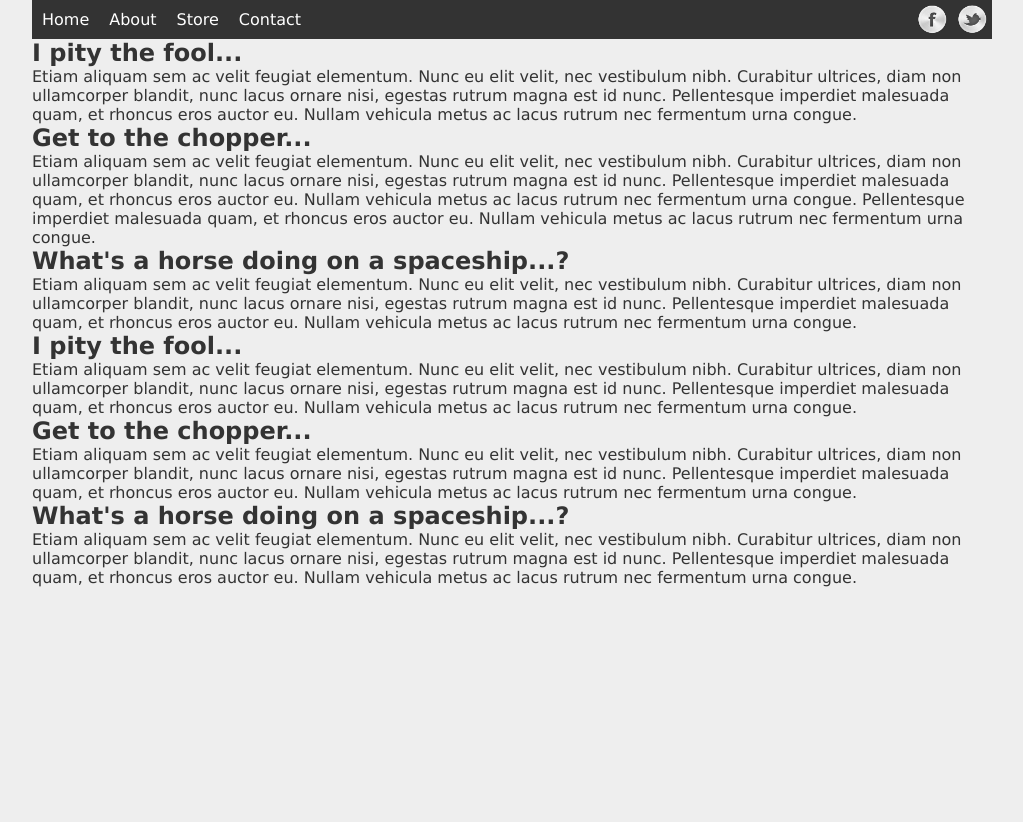
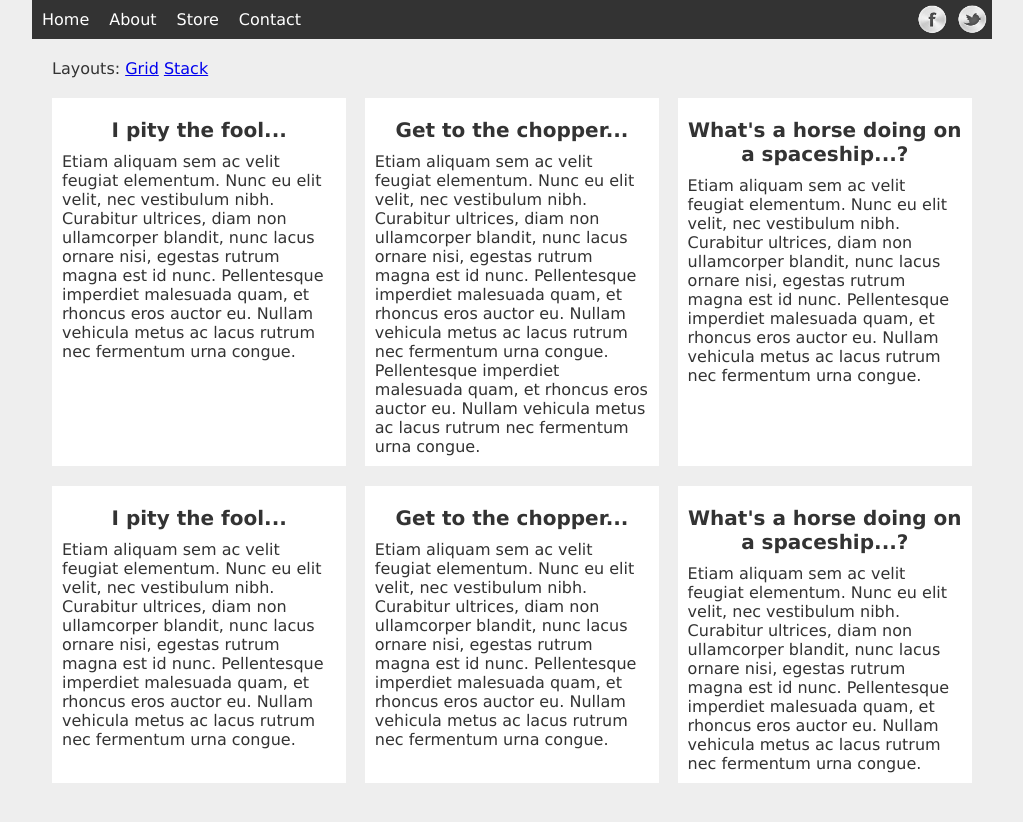
Before and after one commit to Hishamkool/css-flexbox, a plain HTML site: page example-3/grid-vs-stack.html in a window 1280 px wide. Shown: the whole page, without its empty margins (128-1151 px from the left). Before the commit the page ends 800 px from the top, so only its background shows below. Drawn offline with nearby package versions, Linux system fonts and the light colour scheme.

Commit message:
grid vs stack

```diff
--- a/example-3/grid-vs-stack.html
+++ b/example-3/grid-vs-stack.html
@@ -1,10 +1,13 @@
 <!DOCTYPE html>
 <html lang="en">
+
 <head>
+  <meta name="viewport" content="width=device-width, initial-scale=1">
   <title>The Net Ninja - CSS Flexbox</title>
   <link rel="stylesheet" type="text/css" href="style.css">
   <script src="https://code.jquery.com/jquery-1.12.1.js"></script>
 </head>
+
 <body>
   <div class="wrapper">
 
@@ -21,34 +24,69 @@
       </ul>
     </nav>
 
+    <div style="margin: 20px;">
+      <span>Layouts:
+        <a href="#" class="grid">Grid</a>
+        <a href="#" class="stack">Stack</a>
+
+      </span>
+    </div>
+
     <section id="blocks">
       <article>
         <h2>I pity the fool...</h2>
-          <p>Etiam aliquam sem ac velit feugiat elementum. Nunc eu elit velit, nec vestibulum nibh. Curabitur ultrices, diam non ullamcorper blandit, nunc lacus ornare nisi, egestas rutrum magna est id nunc. Pellentesque imperdiet malesuada quam, et rhoncus eros auctor eu. Nullam vehicula metus ac lacus rutrum nec fermentum urna congue.</p>
+        <p>Etiam aliquam sem ac velit feugiat elementum. Nunc eu elit velit, nec vestibulum nibh. Curabitur ultrices,
+          diam non ullamcorper blandit, nunc lacus ornare nisi, egestas rutrum magna est id nunc. Pellentesque imperdiet
+          malesuada quam, et rhoncus eros auctor eu. Nullam vehicula metus ac lacus rutrum nec fermentum urna congue.
+        </p>
       </article>
       <article>
         <h2>Get to the chopper...</h2>
-          <p>Etiam aliquam sem ac velit feugiat elementum. Nunc eu elit velit, nec vestibulum nibh. Curabitur ultrices, diam non ullamcorper blandit, nunc lacus ornare nisi, egestas rutrum magna est id nunc. Pellentesque imperdiet malesuada quam, et rhoncus eros auctor eu. Nullam vehicula metus ac lacus rutrum nec fermentum urna congue. Pellentesque imperdiet malesuada quam, et rhoncus eros auctor eu. Nullam vehicula metus ac lacus rutrum nec fermentum urna congue.</p>
+        <p>Etiam aliquam sem ac velit feugiat elementum. Nunc eu elit velit, nec vestibulum nibh. Curabitur ultrices,
+          diam non ullamcorper blandit, nunc lacus ornare nisi, egestas rutrum magna est id nunc. Pellentesque imperdiet
+          malesuada quam, et rhoncus eros auctor eu. Nullam vehicula metus ac lacus rutrum nec fermentum urna congue.
+          Pellentesque imperdiet malesuada quam, et rhoncus eros auctor eu. Nullam vehicula metus ac lacus rutrum nec
+          fermentum urna congue.</p>
       </article>
       <article>
         <h2>What's a horse doing on a spaceship...?</h2>
-          <p>Etiam aliquam sem ac velit feugiat elementum. Nunc eu elit velit, nec vestibulum nibh. Curabitur ultrices, diam non ullamcorper blandit, nunc lacus ornare nisi, egestas rutrum magna est id nunc. Pellentesque imperdiet malesuada quam, et rhoncus eros auctor eu. Nullam vehicula metus ac lacus rutrum nec fermentum urna congue.</p>
+        <p>Etiam aliquam sem ac velit feugiat elementum. Nunc eu elit velit, nec vestibulum nibh. Curabitur ultrices,
+          diam non ullamcorper blandit, nunc lacus ornare nisi, egestas rutrum magna est id nunc. Pellentesque imperdiet
+          malesuada quam, et rhoncus eros auctor eu. Nullam vehicula metus ac lacus rutrum nec fermentum urna congue.
+        </p>
       </article>
       <article>
         <h2>I pity the fool...</h2>
-          <p>Etiam aliquam sem ac velit feugiat elementum. Nunc eu elit velit, nec vestibulum nibh. Curabitur ultrices, diam non ullamcorper blandit, nunc lacus ornare nisi, egestas rutrum magna est id nunc. Pellentesque imperdiet malesuada quam, et rhoncus eros auctor eu. Nullam vehicula metus ac lacus rutrum nec fermentum urna congue.</p>
+        <p>Etiam aliquam sem ac velit feugiat elementum. Nunc eu elit velit, nec vestibulum nibh. Curabitur ultrices,
+          diam non ullamcorper blandit, nunc lacus ornare nisi, egestas rutrum magna est id nunc. Pellentesque imperdiet
+          malesuada quam, et rhoncus eros auctor eu. Nullam vehicula metus ac lacus rutrum nec fermentum urna congue.
+        </p>
       </article>
       <article>
         <h2>Get to the chopper...</h2>
-          <p>Etiam aliquam sem ac velit feugiat elementum. Nunc eu elit velit, nec vestibulum nibh. Curabitur ultrices, diam non ullamcorper blandit, nunc lacus ornare nisi, egestas rutrum magna est id nunc. Pellentesque imperdiet malesuada quam, et rhoncus eros auctor eu. Nullam vehicula metus ac lacus rutrum nec fermentum urna congue.</p>
+        <p>Etiam aliquam sem ac velit feugiat elementum. Nunc eu elit velit, nec vestibulum nibh. Curabitur ultrices,
+          diam non ullamcorper blandit, nunc lacus ornare nisi, egestas rutrum magna est id nunc. Pellentesque imperdiet
+          malesuada quam, et rhoncus eros auctor eu. Nullam vehicula metus ac lacus rutrum nec fermentum urna congue.
+        </p>
       </article>
       <article>
         <h2>What's a horse doing on a spaceship...?</h2>
-          <p>Etiam aliquam sem ac velit feugiat elementum. Nunc eu elit velit, nec vestibulum nibh. Curabitur ultrices, diam non ullamcorper blandit, nunc lacus ornare nisi, egestas rutrum magna est id nunc. Pellentesque imperdiet malesuada quam, et rhoncus eros auctor eu. Nullam vehicula metus ac lacus rutrum nec fermentum urna congue.</p>
+        <p>Etiam aliquam sem ac velit feugiat elementum. Nunc eu elit velit, nec vestibulum nibh. Curabitur ultrices,
+          diam non ullamcorper blandit, nunc lacus ornare nisi, egestas rutrum magna est id nunc. Pellentesque imperdiet
+          malesuada quam, et rhoncus eros auctor eu. Nullam vehicula metus ac lacus rutrum nec fermentum urna congue.
+        </p>
       </article>
     </section>
 
   </div>
+  <script>
+    $("a.stack").on("click", function () {
+      $("article").addClass("stack");
+    })
+    $("a.grid").on("click", function () {
+      $("article").removeClass("stack");
+    })
+  </script>
+</body>
 
-  </body>
 </html>
--- a/example-3/style.css
+++ b/example-3/style.css
@@ -1,14 +1,14 @@
-*{
+* {
   font-family: verdana;
   margin: 0;
 }
 
-body{
+body {
   background: #eee;
   color: #333;
 }
 
-.wrapper{
+.wrapper {
   width: 100%;
   max-width: 960px;
   margin: 0 auto;
@@ -16,16 +16,16 @@ body{
 
 /* menu base styles */
 
-nav{
+nav {
   background: #333;
 }
 
-nav ul{
+nav ul {
   list-style-type: none;
   padding: 0;
 }
 
-nav a{
+nav a {
   text-decoration: none;
   text-align: center;
   color: #fff;
@@ -33,65 +33,124 @@ nav a{
   padding: 10px;
 }
 
-nav a:hover{
+nav a:hover {
   background-color: #555;
 }
 
 /* social menu base styles */
 
-a.tw{
+a.tw {
   background: url(img/tw.png) no-repeat center;
   background-size: 80%;
 
 }
 
-a.fb{
+a.fb {
   background: url(img/fb.png) no-repeat center;
   background-size: 80%;
 }
 
-.social a{
+.social a {
   text-indent: -10000px;
   margin: 0 auto;
 }
 
-.social{
+.social {
   max-width: 80px;
-  margin: 0 auto; /* do at end */
+  margin: 0 auto;
+  /* do at end */
 }
 
 /* grid vs flex base styles */
+#blocks {
+  margin: 20px;
+}
 
+article {
+  background: #fff;
+  margin-bottom: 20px;
+  padding: 10px;
+  box-sizing: border-box;
+}
+
+
+
+
+
+article h2 {
+  text-align: center;
+  font-size: 20px;
+  margin: 10px 0;
+}
 
 
 /* flex styles */
 
-nav ul.social li{
+nav ul.social li {
   flex: 1 1 0;
 }
 
-nav ul.social{
+nav ul.social {
   flex: 1 1 0;
   display: flex;
 }
 
-@media screen and (min-width: 768px){
+@media screen and (min-width: 768px) {
 
-nav ul{
+  nav ul {
     display: flex;
   }
 
-nav li{
+  nav li {
     flex: 1 1 0;
   }
 
-nav{
+  nav {
     display: flex;
     justify-content: space-between;
   }
 
-ul.social{
+  ul.social {
     margin: 0;
   }
 
-} /* end media 768 */
+  #blocks {
+    display: flex;
+    flex-wrap: wrap;
+    justify-content: space-between;
+  }
+
+  article {
+    flex: 0 1 32%;
+    transition: flex-basis 0.4s linear;
+  }
+
+  article.stack {
+    flex: 0 1 100%;
+    /* flex: none;
+  width: 100%;
+  box-sizing: border-box; */
+  }
+
+}
+
+/* end media 768 */
+
+
+
+
+/* mobile design */
+/* @media screen and (max-width: 400px) {
+
+  #blocks {
+    display: block;
+
+
+  }
+
+  article {
+    flex: none;
+    width: 100%;
+    box-sizing: border-box;
+  }
+} */
--- a/functions.js
+++ b/functions.js
@@ -3,7 +3,11 @@ function updateScreenSizes() {
     boxes.forEach(
         box => {
             const rect = box.getBoundingClientRect();
-            box.textContent = `width: ${Math.round(rect.width)} px`
+            const fontSize = Math.max(10, Math.min(24, rect.width / 10)); // Scale with width
+            box.style.fontSize = `${fontSize}px`;
+
+            box.style.whiteSpace = "pre-line";
+            box.textContent = `height: ${Math.round(rect.height)}px\nwidth: ${Math.round(rect.width)} px`
         }
     );
 }
```
Also changed, not shown: index.html (+0 -1 lines), style.css (+17 -2 lines). Lines whose indentation alone changed are shown as unchanged.
